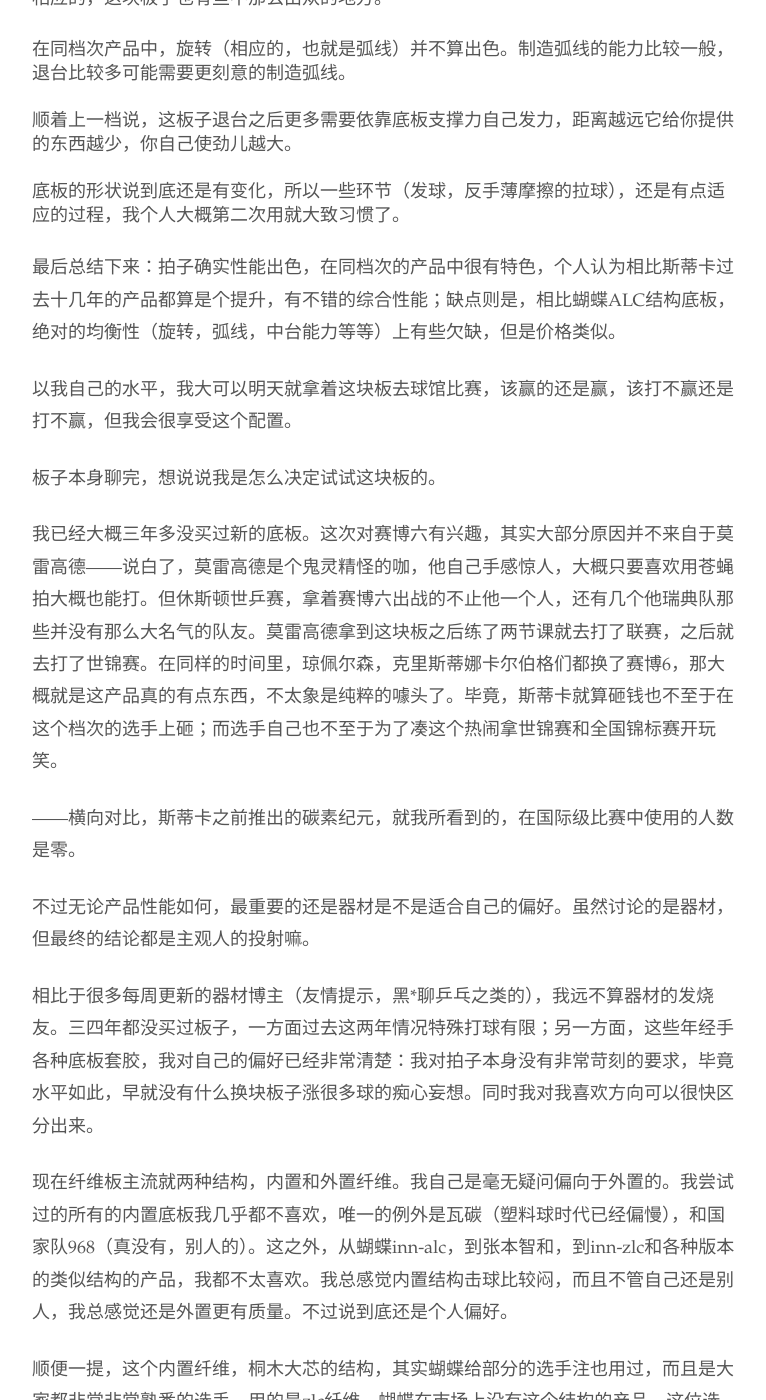
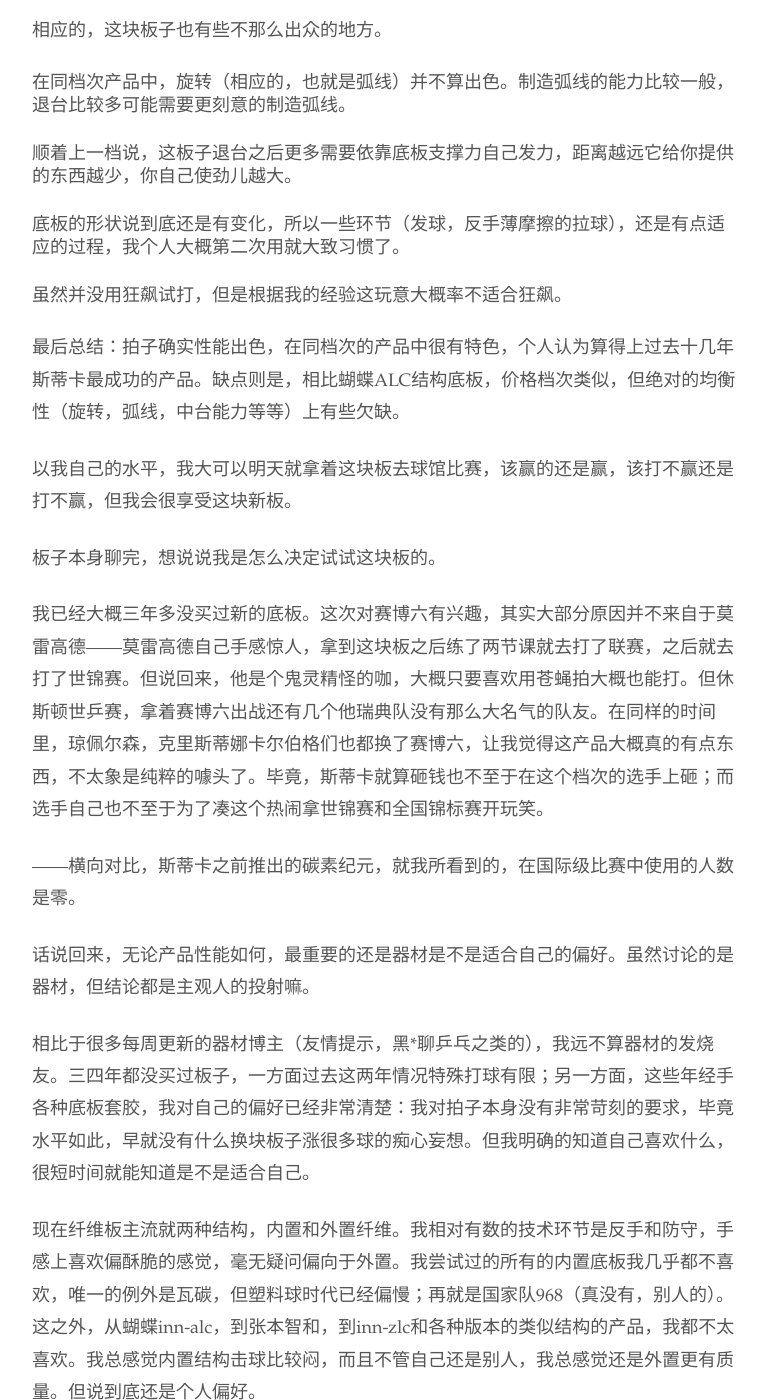
Before and after one commit to readandchedan/readandchedan.github.io, a Jekyll site: the page built from _posts/tabletennis/_posts/2022-09-12-stiga-cybershape.md, in a window 1280 px wide and 1400 px high, scrolled down 1136 px. Shown: the whole window, without its empty margins (256-1022 px from the left). Built offline with Jekyll 4.4.1, drawn with Linux system fonts in a browser that asks for light colours; some of the changed text lies outside the part shown.

Commit message:
adjustment

```diff
--- a/_posts/tabletennis/_posts/2022-09-12-stiga-cybershape.md
+++ b/_posts/tabletennis/_posts/2022-09-12-stiga-cybershape.md
@@ -9,49 +9,52 @@
 
 手上这块底板，重90克，master收腰柄。自掏腰包网购自欧洲（并非恰饭，斯蒂卡打钱）。胶皮搭配是官配铂金DNA M硬度（ESN 47.5），正手MAX反手2.1。
 
-一上手击球感觉酥脆，有斯蒂卡传统风格，但是击球感觉相对于偏向蝴蝶外置纤维。
+一上手击球感觉酥脆，有斯蒂卡传统风格，但是击球感觉相对于偏向蝴蝶外置纤维。结构上只能目测，看起来是染色寇头面材（手上这块有鱼鳞），阿尤斯次外层，然后是斯蒂卡的专利碳素，桐木大芯。斯蒂卡的底板我也经手过一些，桐木大芯应该是第一次。
 
-结构上只能目测，看起来是染色寇头面材（手上这块有鱼鳞），阿尤斯次外层，然后是斯蒂卡的专利碳素，桐木大芯。斯蒂卡的底板我也经手过一些，桐木大芯应该是第一次。
+简单正反手练球之后就比较明确这底板是我偏好的类型。上手非常顺利，几乎没什么适应过程。六角形的拍形用起来并没有什么本质区别，跟之前估计得差不多。手感上，这板子其实更类似小拍面手感，用缩小拍面面积的方式来加硬击球的触感。在这个结构上，用小拍面配合六角形设计将甜区前移，综合了吃球，手感和支撑力。
 
-简单正反手练球之后就大概清楚这是我偏好的类型。上手非常顺利，几乎不需要适应过程。六角形的拍形跟我之前估计得差不多，用起来并没有什么本质区别。手感上说，这板子其实更类似小版面手感，就是用缩小拍面面积的方式来提升击球的硬触感。在这个结构上，用小拍面配合六角形设计将甜区前移，综合了吃球，手感和支撑力。
-
-击球性能方面，传说是真的：这板子平击球确实非常有数。无论是正手赌命胡拍一下（想一下丹羽老师，当然还有莫雷高德），还是反手弹一下，这板子的命中率都比预期的高。如果击球到球板上面半边，吃球感觉挺明显，出手有数。
+击球性能方面，传说是真的：这板子平击球确实非常有数。无论是正手赌命胡拍一下（想一下丹羽老师，当然还有莫雷高德），还是反手弹一下，这板子的命中率都比预期的高。如果击球到球板上面半边几乎都是甜区，吃球感觉挺明显，出手有数。
 
 纯粹的速度来说，这个配置并不属于非常快的类型，在中近台速度可观，但是远不是一碰就飞的暴力系产品。正反手拉球速度不错，反馈清楚，对比我的波尔ALC弧线锐利低平，速度大体相似，甚至稍稍偏慢一点。
 
 控制方面，短球的弧线低平，多少令我有点意外，可以说比大部分这个档次的高端底板都好控制。防守方面非常有数，只要大致到位伸手就能上台，初次上手就非常有信心。
 
+<br>
 
 相应的，这块板子也有些不那么出众的地方。
 
-- 在同档次产品中，旋转（相应的，也就是弧线）并不算出色。制造弧线的能力比较一般，退台比较多可能需要更刻意的制造弧线。
+* 在同档次产品中，旋转（相应的，也就是弧线）并不算出色。制造弧线的能力比较一般，退台比较多可能需要更刻意的制造弧线。
 
-- 顺着上一档说，这板子退台之后更多需要依靠底板支撑力自己发力，距离越远它给你提供的东西越少，你自己使劲儿越大。
+* 顺着上一档说，这板子退台之后更多需要依靠底板支撑力自己发力，距离越远它给你提供的东西越少，你自己使劲儿越大。
 
-- 底板的形状说到底还是有变化，所以一些环节（发球，反手薄摩擦的拉球），还是有点适应的过程，我个人大概第二次用就大致习惯了。
+* 底板的形状说到底还是有变化，所以一些环节（发球，反手薄摩擦的拉球），还是有点适应的过程，我个人大概第二次用就大致习惯了。
+
+* 虽然并没用狂飙试打，但是根据我的经验这玩意大概率不适合狂飙。
 
 
-最后总结下来：拍子确实性能出色，在同档次的产品中很有特色，个人认为相比斯蒂卡过去十几年的产品都算是个提升，有不错的综合性能；缺点则是，相比蝴蝶ALC结构底板，绝对的均衡性（旋转，弧线，中台能力等等）上有些欠缺，但是价格类似。
+最后总结：拍子确实性能出色，在同档次的产品中很有特色，个人认为算得上过去十几年斯蒂卡最成功的产品。缺点则是，相比蝴蝶ALC结构底板，价格档次类似，但绝对的均衡性（旋转，弧线，中台能力等等）上有些欠缺。
 
-以我自己的水平，我大可以明天就拿着这块板去球馆比赛，该赢的还是赢，该打不赢还是打不赢，但我会很享受这个配置。
+以我自己的水平，我大可以明天就拿着这块板去球馆比赛，该赢的还是赢，该打不赢还是打不赢，但我会很享受这块新板。
 
 
 
 板子本身聊完，想说说我是怎么决定试试这块板的。
 
-我已经大概三年多没买过新的底板。这次对赛博六有兴趣，其实大部分原因并不来自于莫雷高德——说白了，莫雷高德是个鬼灵精怪的咖，他自己手感惊人，大概只要喜欢用苍蝇拍大概也能打。但休斯顿世乒赛，拿着赛博六出战的不止他一个人，还有几个他瑞典队那些并没有那么大名气的队友。莫雷高德拿到这块板之后练了两节课就去打了联赛，之后就去打了世锦赛。在同样的时间里，琼佩尔森，克里斯蒂娜卡尔伯格们都换了赛博6，那大概就是这产品真的有点东西，不太象是纯粹的噱头了。毕竟，斯蒂卡就算砸钱也不至于在这个档次的选手上砸；而选手自己也不至于为了凑这个热闹拿世锦赛和全国锦标赛开玩笑。
+我已经大概三年多没买过新的底板。这次对赛博六有兴趣，其实大部分原因并不来自于莫雷高德——莫雷高德自己手感惊人，拿到这块板之后练了两节课就去打了联赛，之后就去打了世锦赛。但说回来，他是个鬼灵精怪的咖，大概只要喜欢用苍蝇拍大概也能打。但休斯顿世乒赛，拿着赛博六出战还有几个他瑞典队没有那么大名气的队友。在同样的时间里，琼佩尔森，克里斯蒂娜卡尔伯格们也都换了赛博六，让我觉得这产品大概真的有点东西，不太象是纯粹的噱头了。毕竟，斯蒂卡就算砸钱也不至于在这个档次的选手上砸；而选手自己也不至于为了凑这个热闹拿世锦赛和全国锦标赛开玩笑。
 
 ——横向对比，斯蒂卡之前推出的碳素纪元，就我所看到的，在国际级比赛中使用的人数是零。
 
-不过无论产品性能如何，最重要的还是器材是不是适合自己的偏好。虽然讨论的是器材，但最终的结论都是主观人的投射嘛。
+话说回来，无论产品性能如何，最重要的还是器材是不是适合自己的偏好。虽然讨论的是器材，但结论都是主观人的投射嘛。
 
-相比于很多每周更新的器材博主（友情提示，黑*聊乒乓之类的），我远不算器材的发烧友。三四年都没买过板子，一方面过去这两年情况特殊打球有限；另一方面，这些年经手各种底板套胶，我对自己的偏好已经非常清楚：我对拍子本身没有非常苛刻的要求，毕竟水平如此，早就没有什么换块板子涨很多球的痴心妄想。同时我对我喜欢方向可以很快区分出来。
+相比于很多每周更新的器材博主（友情提示，黑*聊乒乓之类的），我远不算器材的发烧友。三四年都没买过板子，一方面过去这两年情况特殊打球有限；另一方面，这些年经手各种底板套胶，我对自己的偏好已经非常清楚：我对拍子本身没有非常苛刻的要求，毕竟水平如此，早就没有什么换块板子涨很多球的痴心妄想。但我明确的知道自己喜欢什么，很短时间就能知道是不是适合自己。
 
-现在纤维板主流就两种结构，内置和外置纤维。我自己是毫无疑问偏向于外置的。我尝试过的所有的内置底板我几乎都不喜欢，唯一的例外是瓦碳（塑料球时代已经偏慢），和国家队968（真没有，别人的）。这之外，从蝴蝶inn-alc，到张本智和，到inn-zlc和各种版本的类似结构的产品，我都不太喜欢。我总感觉内置结构击球比较闷，而且不管自己还是别人，我总感觉还是外置更有质量。不过说到底还是个人偏好。
+现在纤维板主流就两种结构，内置和外置纤维。我相对有数的技术环节是反手和防守，手感上喜欢偏酥脆的感觉，毫无疑问偏向于外置。我尝试过的所有的内置底板我几乎都不喜欢，唯一的例外是瓦碳，但塑料球时代已经偏慢；再就是国家队968（真没有，别人的）。这之外，从蝴蝶inn-alc，到张本智和，到inn-zlc和各种版本的类似结构的产品，我都不太喜欢。我总感觉内置结构击球比较闷，而且不管自己还是别人，我总感觉还是外置更有质量。但说到底还是个人偏好。
 
 顺便一提，这个内置纤维，桐木大芯的结构，其实蝴蝶给部分的选手注也用过，而且是大家都非常非常熟悉的选手，用的是zlc纤维。蝴蝶在市场上没有这个结构的产品。这位选手用这块板打出了很好的成绩，也算完成了一桩夙愿，但是后来就不再和蝴蝶签约了。
 
-我相对比较有数的技术环节是反手和防守，手感上喜欢偏酥脆的感觉。手上使用时间最长的一块板子是蝴蝶的波尔ALC。如果只看风评，会觉得赛博六适合的更多是偏好正手的人；我下单之前就多少觉得这应该是个刻板印象。首先板子结构本身并不针对某种打法，反手狂魔奥恰洛夫和正手优先的马龙用的都是内置结构；而红双喜968本身现在即被梁靖崑王楚钦用，也还握在马龙手里。所以说白了，无论是结构还是款式，到了某个水平之后只是偏好而已。
+（如果你猜得出这位是谁，请在评论区留言）
+
+我手上使用时间最长的一块板子是蝴蝶的波尔ALC。如果只看风评，会觉得赛博六适合的更多是偏好正手的人；我下单之前就多少觉得这应该是个刻板印象。首先板子结构本身并不针对某种打法，反手狂魔奥恰洛夫和正手优先的马龙用的都是内置结构；而红双喜968本身现在即被梁靖崑王楚钦用，也还握在马龙手里。所以说白了，无论是结构还是款式，到了某个水平之后只是偏好而已。这板子防守容易，甜区比较大，反手容易发上力，又容易控制，很合我的胃口。
 
 所以说，想永远选到适合自己的器材，其实办法很简单：只要明确的知道自己的喜欢和偏好就可以了。
 
```
